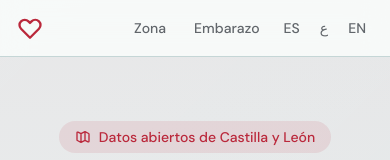
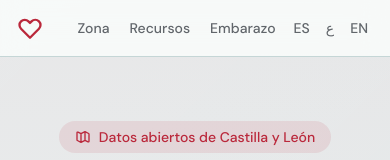
Before and after one commit to betoboga/mi-embarazo-cyl, an Astro site: page / in a window 390 px wide. Shown: the top 160 px of the page. Built offline with nearby package versions, Linux system fonts and the light colour scheme; Astro itself is replaced by a stand-in of ours.

Commit message:
Añade Recursos a la navegación

```diff
--- a/src/components/Header.astro
+++ b/src/components/Header.astro
@@ -15,16 +15,20 @@ const localizedPath = (path: string) => `${isArabic ? '/ar' : isEnglish ? '/en'
     </a>
     <div class="flex items-center gap-1">
       <a href={localizedPath('/donde-vive')} class:list={[
-        "px-3 py-1.5 rounded-lg text-sm font-medium transition-colors no-underline",
+        "px-2 sm:px-3 py-1.5 rounded-lg text-sm font-medium transition-colors no-underline",
         pagePath.startsWith('/donde-vive') ? "bg-primary/10 text-primary" : "text-muted hover:text-fg hover:bg-bg-subtle"
       ]}>Zona</a>
+      <a href={localizedPath('/recursos-cerca')} class:list={[
+        "px-2 sm:px-3 py-1.5 rounded-lg text-sm font-medium transition-colors no-underline",
+        pagePath.startsWith('/recursos-cerca') ? "bg-primary/10 text-primary" : "text-muted hover:text-fg hover:bg-bg-subtle"
+      ]}>Recursos</a>
       <a href={localizedPath('/mi-embarazo')} class:list={[
-        "px-3 py-1.5 rounded-lg text-sm font-medium transition-colors no-underline",
+        "px-2 sm:px-3 py-1.5 rounded-lg text-sm font-medium transition-colors no-underline",
         pagePath.startsWith('/mi-embarazo') ? "bg-primary/10 text-primary" : "text-muted hover:text-fg hover:bg-bg-subtle"
       ]}>Embarazo</a>
-      <a href={`${pagePath === '/' ? '/' : pagePath}`} class="px-2 py-1.5 rounded-lg text-sm font-medium text-muted hover:text-fg hover:bg-bg-subtle transition-colors no-underline" lang="es">ES</a>
-      <a href={`/ar${pagePath === '/' ? '/' : pagePath}`} class="px-2 py-1.5 rounded-lg text-sm font-medium text-muted hover:text-fg hover:bg-bg-subtle transition-colors no-underline" lang="ar">ع</a>
-      <a href={`/en${pagePath === '/' ? '/' : pagePath}`} class="px-2 py-1.5 rounded-lg text-sm font-medium text-muted hover:text-fg hover:bg-bg-subtle transition-colors no-underline" lang="en">EN</a>
+      <a href={`${pagePath === '/' ? '/' : pagePath}`} class="px-1.5 sm:px-2 py-1.5 rounded-lg text-sm font-medium text-muted hover:text-fg hover:bg-bg-subtle transition-colors no-underline" lang="es">ES</a>
+      <a href={`/ar${pagePath === '/' ? '/' : pagePath}`} class="px-1.5 sm:px-2 py-1.5 rounded-lg text-sm font-medium text-muted hover:text-fg hover:bg-bg-subtle transition-colors no-underline" lang="ar">ع</a>
+      <a href={`/en${pagePath === '/' ? '/' : pagePath}`} class="px-1.5 sm:px-2 py-1.5 rounded-lg text-sm font-medium text-muted hover:text-fg hover:bg-bg-subtle transition-colors no-underline" lang="en">EN</a>
     </div>
   </nav>
 </header>
```
